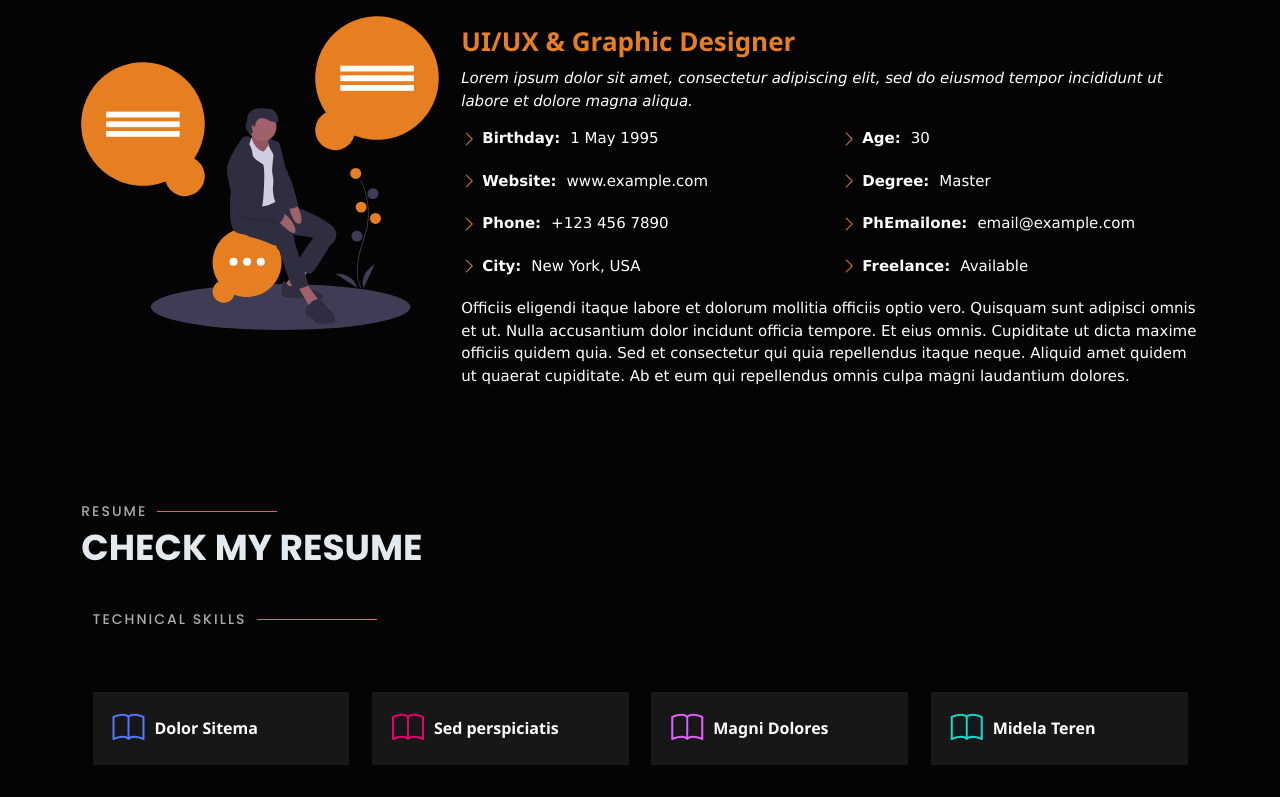
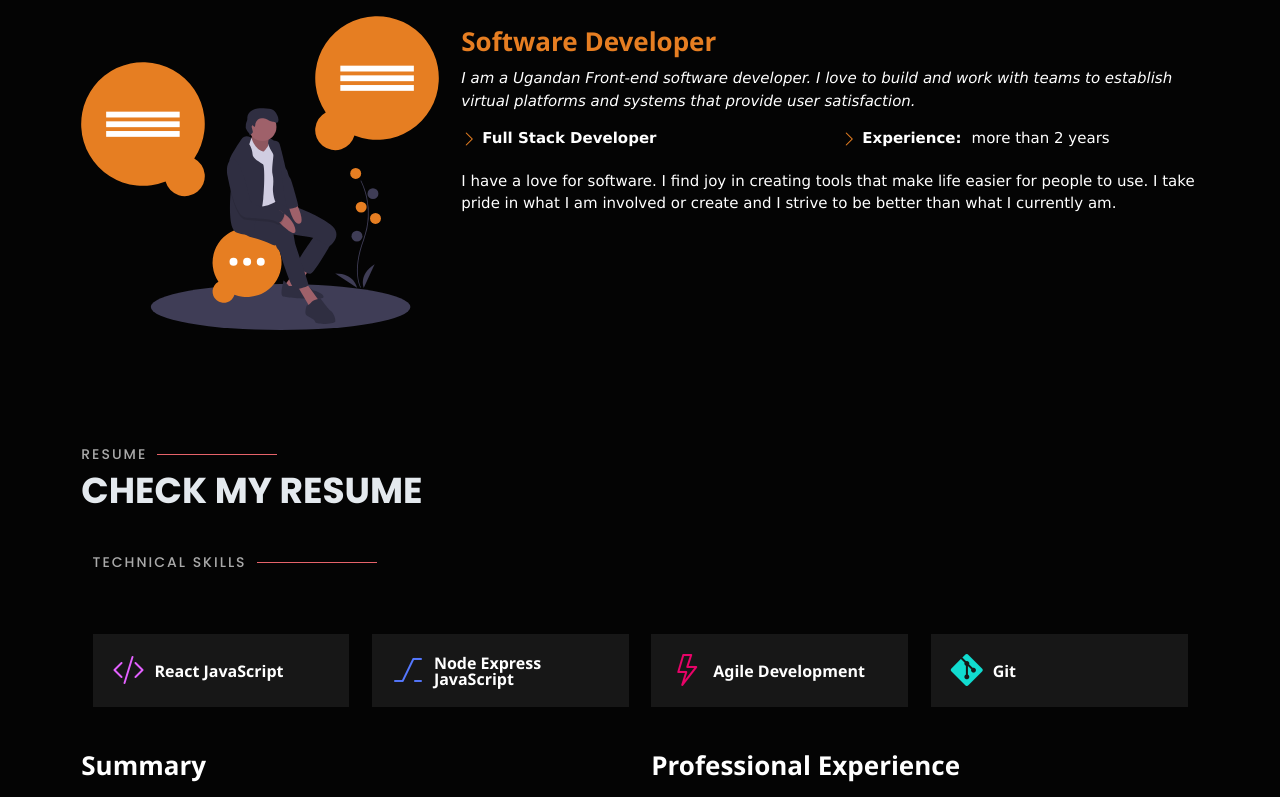
Before and after one commit to MichaelKasingye/latest-portfolio-site, a Next.js app: page / in a window 1280 px wide. Shown: the part 1060-1857 px from the top of the page. Built offline with nearby package versions, Linux system fonts and the light colour scheme.

Commit message:
FEAT: Add Icons

```diff
--- a/components/Hero.js
+++ b/components/Hero.js
@@ -1,21 +1,8 @@
 import React from 'react'
 import headerStyles from "../styles/Header.module.css";
 // import Image from 'next/image';
+import {socialMediaIcons} from "../utilities/sections/heroAndAbout"
 function Hero() {
-  const heroData = [
-    {
-      title:"Protection",
-      details:"Ullamco laboris nisi ut aliquip ex ea commodo consequat. Duis"
-    },
-    {
-      title:"Education",
-      details:"Ullamco laboris nisi ut aliquip ex ea commodo consequat. Duis"
-    },
-    {
-      title:"Knowledge",
-      details:"Ullamco laboris nisi ut aliquip ex ea commodo consequat. Duis"
-    },
-  ]
     return (
       <header id="hero">
       <div className="container">
@@ -31,18 +18,13 @@ function Hero() {
         </h2>
         {/* .navbar */}
         <div className="social-links">
-          <a href="#" className="twitter">
-            <i className="bi bi-twitter" />
+          {
+            socialMediaIcons.map((info, index) =>(
+              <a key = {index} href={info.link} className={info.css}>
+            <i className={info.icon} />
           </a>
-          <a href="#" className="facebook">
-            <i className="bi bi-facebook" />
-          </a>
-          <a href="#" className="instagram">
-            <i className="bi bi-instagram" />
-          </a>
-          <a href="#" className="linkedin">
-            <i className="bi bi-linkedin" />
-          </a>
+            ))
+          }
         </div>
       </div>
     </header>
--- a/components/Meta.js
+++ b/components/Meta.js
@@ -10,8 +10,8 @@ const Meta = ({ title, keywords, description, siteLink, image }) => {
       <link rel="icon" href="/favicon.ico" />
       {/* <!-- Favicons --> */}
       <link href="assets/img/favicon.png" rel="icon"/>
-  <link href="assets/img/android-chrome.png" rel="icon"/>
-  <link href="assets/img/apple-touch-icon.png" rel="apple-touch-icon"/>
+  {/* <link href="assets/img/android-chrome.png" rel="icon"/>
+  <link href="assets/img/apple-touch-icon.png" rel="apple-touch-icon"/> */}
 
 
       <meta property="og:title" content={title} />
@@ -84,11 +84,11 @@ const Meta = ({ title, keywords, description, siteLink, image }) => {
 };
 
 Meta.defaultProps = {
-  title: "stellacenter",
-  keywords: "Ngo",
-  description: "Ngo that supports children",
-  image:"https://stellacenter.vercel.app/assets/img/logo/logosc.jpeg",
-  siteLink:"stellacenter.vercel.app"
+  title: "Michael Kasingye",
+  keywords: "Michael Kasingye",
+  description: "Full stack Software Developer, mentor with more than 2 years experience",
+  image:"",
+  siteLink:""
 };
 
 export default Meta;
--- a/components/Resume/Resume.js
+++ b/components/Resume/Resume.js
@@ -1,8 +1,8 @@
 import React, { useEffect }  from 'react'
 import Aos from 'aos'
 import "aos/dist/aos.css"
-// import serviceCss from "./Service.module.css";
-// import { Swiper, SwiperSlide } from "swiper/react";
+import {resumeIcons} from "../../utilities/sections/resume"
+
 import SwiperCore, { Autoplay, Pagination } from "swiper";
 SwiperCore.use([Autoplay, Pagination]);
 
@@ -33,33 +33,16 @@ function Services() {
       </div>
 
         <div className="row my-4" data-aos="fade-right">
-
-          <div className="col-lg-3 col-md-4 mt-4 mt-lg-0">
-            <div className="icon-box">
-              <i className="bi bi-book" style={{ color: "#5578ff" }} />
-              <h3>Dolor Sitema</h3>
+        {
+            resumeIcons.map((info, index) =>(
+              <div key ={index}className="col-lg-3 col-md-4 mt-4 mt-lg-0">
+              <div className="icon-box">
+              {info.icon}
+                <h3>{info.name}</h3>
+              </div>
             </div>
-          </div>
-          <div className="col-lg-3 col-md-4 mt-4 mt-lg-0">
-            <div className="icon-box">
-              <i className="bi bi-book" style={{ color: "#e80368" }} />
-              <h3>Sed perspiciatis</h3>
-            </div>
-          </div>
-          <div className="col-lg-3 col-md-4 mt-4 mt-lg-0">
-            <div className="icon-box">
-              <i className="bi bi-book" style={{ color: "#e361ff" }} />
-              <h3>Magni Dolores</h3>
-            </div>
-          </div>
-
-          <div className="col-lg-3 col-md-4 mt-4 mt-lg-0">
-            <div className="icon-box">
-              <i className="bi bi-book" style={{ color: "#11dbcf" }} />
-              <h3>Midela Teren</h3>
-            </div>
-          </div>
-
+            ))
+          }
         </div>
       </div>
 
--- a/components/about_us/AboutUs.js
+++ b/components/about_us/AboutUs.js
@@ -1,6 +1,7 @@
 import React, { useEffect }  from 'react'
 import Aos from 'aos'
 import "aos/dist/aos.css"
+import {about} from "../../utilities/sections/heroAndAbout"
 
 function AboutUs() {
 
@@ -18,74 +19,38 @@ function AboutUs() {
         </div>
         <div className="row">
           <div className="col-lg-4" data-aos="fade-right">
-            <img src="assets/img/svg/ideas.svg" className="img-fluid" alt="image about me" />
+            <img src="assets/img/svg/ideas.svg" className="img-fluid image" alt="image about me" />
           </div>
           <div className="col-lg-8 pt-4 pt-lg-0 content" data-aos="fade-left">
-            <h3>UI/UX &amp; Graphic Designer</h3>
+            <h3>{about.title}</h3>
             <p className="fst-italic">
-              Lorem ipsum dolor sit amet, consectetur adipiscing elit, sed do
-              eiusmod tempor incididunt ut labore et dolore magna aliqua.
+            {about.description1}
             </p>
             <div className="row">
               <div className="col-lg-6">
                 <ul>
                   <li>
                     <i className="bi bi-chevron-right" />{" "}
-                    <strong>Birthday:</strong> <span>1 May 1995</span>
-                  </li>
-                  <li>
-                    <i className="bi bi-chevron-right" />{" "}
-                    <strong>Website:</strong> <span>www.example.com</span>
-                  </li>
-                  <li>
-                    <i className="bi bi-chevron-right" /> <strong>Phone:</strong>{" "}
-                    <span>+123 456 7890</span>
-                  </li>
-                  <li>
-                    <i className="bi bi-chevron-right" /> <strong>City:</strong>{" "}
-                    <span>New York, USA</span>
-                  </li>
+                    <strong>{about.experience}</strong></li>
                 </ul>
               </div>
               <div className="col-lg-6">
                 <ul>
                   <li>
-                    <i className="bi bi-chevron-right" /> <strong>Age:</strong>{" "}
-                    <span>30</span>
+                    <i className="bi bi-chevron-right" /> <strong>Experience:</strong>{" "}
+                    <span>{about.period}</span>
                   </li>
-                  <li>
-                    <i className="bi bi-chevron-right" /> <strong>Degree:</strong>{" "}
-                    <span>Master</span>
-                  </li>
-                  <li>
-                    <i className="bi bi-chevron-right" />{" "}
-                    <strong>PhEmailone:</strong> <span>email@example.com</span>
-                  </li>
-                  <li>
-                    <i className="bi bi-chevron-right" />{" "}
-                    <strong>Freelance:</strong> <span>Available</span>
-                  </li>
+
                 </ul>
               </div>
             </div>
             <p>
-              Officiis eligendi itaque labore et dolorum mollitia officiis optio
-              vero. Quisquam sunt adipisci omnis et ut. Nulla accusantium dolor
-              incidunt officia tempore. Et eius omnis. Cupiditate ut dicta maxime
-              officiis quidem quia. Sed et consectetur qui quia repellendus itaque
-              neque. Aliquid amet quidem ut quaerat cupiditate. Ab et eum qui
-              repellendus omnis culpa magni laudantium dolores.
+            {about.description2}
+
             </p>
           </div>
         </div>
       </div>
-      {/* End About Me */}
-
-      {/* End Skills */}
-
-      {/* End Interests */}
-
-      {/* End Testimonials  */}
     </section>
 
     )
--- a/styles/globals.css
+++ b/styles/globals.css
@@ -617,6 +617,7 @@ color: white;
 .resume{
   background-color: #040404;
 }
+
 .resume .resume-title {
 
   font-size: 26px;
@@ -667,6 +668,12 @@ color: white;
   top: 0;
   background: #E67E22;
   border: 2px solid #E67E22;
+}
+
+@media (max-width: 992px) {
+  .row .image{
+    width: 300px;
+  }
 }
 /*--------------------------------------------------------------
 # Portfolio
--- /dev/null
+++ b/utilities/sections/heroAndAbout.js
@@ -0,0 +1,32 @@
+import React from 'react'
+
+export const socialMediaIcons = [
+    {
+        icon: "bi bi-twitter" ,
+        link:"#",
+        css:"twitter",
+      },
+      {
+        icon: "bi bi-facebook",
+        link:"#",
+        css:"facebook",
+      },
+      {
+        icon: "bi bi-instagram",
+        link:"#",
+        css:"instagram",
+      },
+      {
+        icon: "bi bi-linkedin" ,
+        link:"#",
+        css:"linkedin",
+      },
+]
+
+export const about = {
+  title:"Software Developer",
+  description1:"I am a Ugandan Front-end software developer. I love to build and work with teams to establish virtual platforms and systems that provide user satisfaction.",
+  description2:"I have a love for software. I find joy in creating tools that make life easier for people to use. I take pride in what I am involved or create and I strive to be better than what I currently am.",
+  experience:"Full Stack Developer",
+  period:"more than 2 years",
+}
--- /dev/null
+++ b/utilities/sections/resume.js
@@ -0,0 +1,36 @@
+import React from 'react'
+
+export const resumeIcons = [
+    {
+        name: "React JavaScript" ,
+        color:"#5578ff",
+        icon:<i className="bi bi-code-slash" style={{ color: "#e361ff" }} />
+      },
+      {
+        name: "Node Express JavaScript" ,
+        color:"#e80368",
+        icon:<i className="bi bi-alt" style={{ color: "#5578ff" }} />
+      },
+      {
+        name: "Agile Development" ,
+        color:"#e361ff",
+        icon:<i className="bi bi-lightning" style={{ color: "#e80368" }} />
+      },
+      {
+        name: "Git" ,
+        color:"#11dbcf",
+        icon: <i className="bi bi-git" style={{ color: "#11dbcf" }} />
+      }
+]
+
+export const resumeExperience = [
+  {
+    jobTitle: "Agile Development" ,
+    period:"#e361ff",
+    companyAndLocation:<i className="bi bi-book" style={{ color: "#e80368" }} />,
+    jobDescriptions:[
+      "sdsds",
+      "sdsdss"
+    ]
+  }
+]
```
